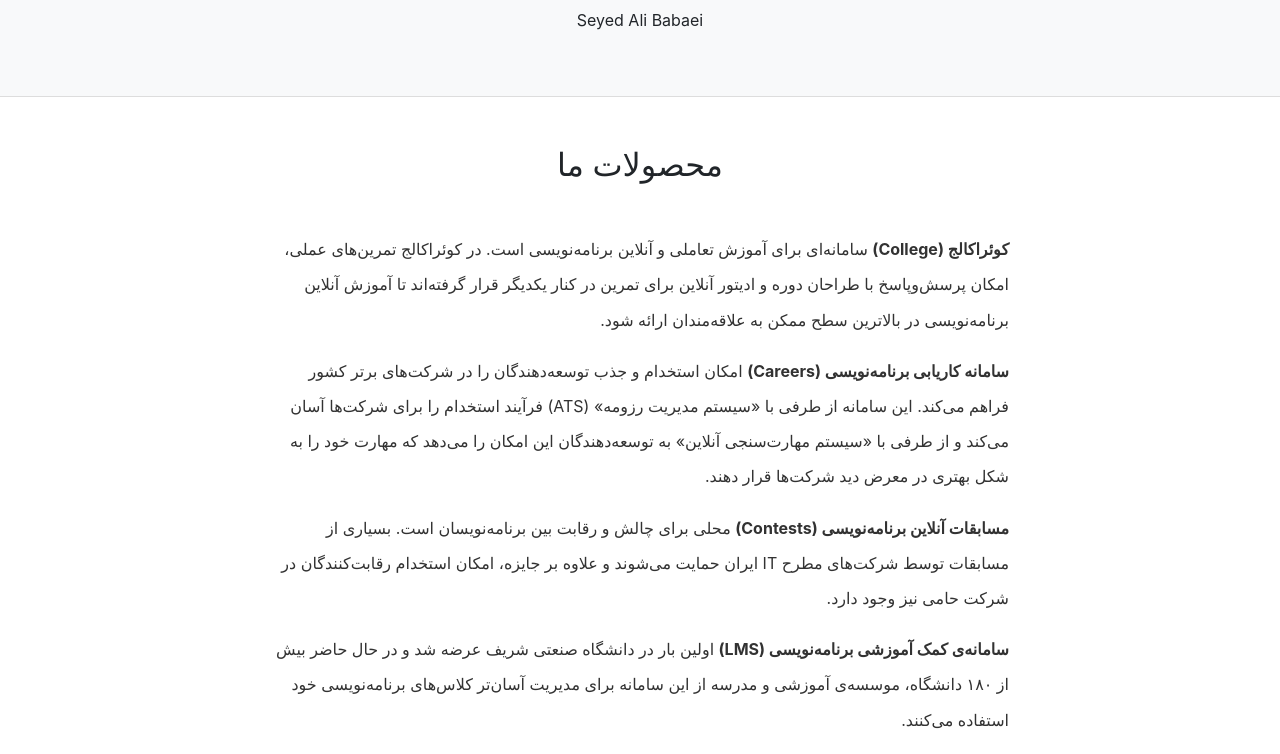
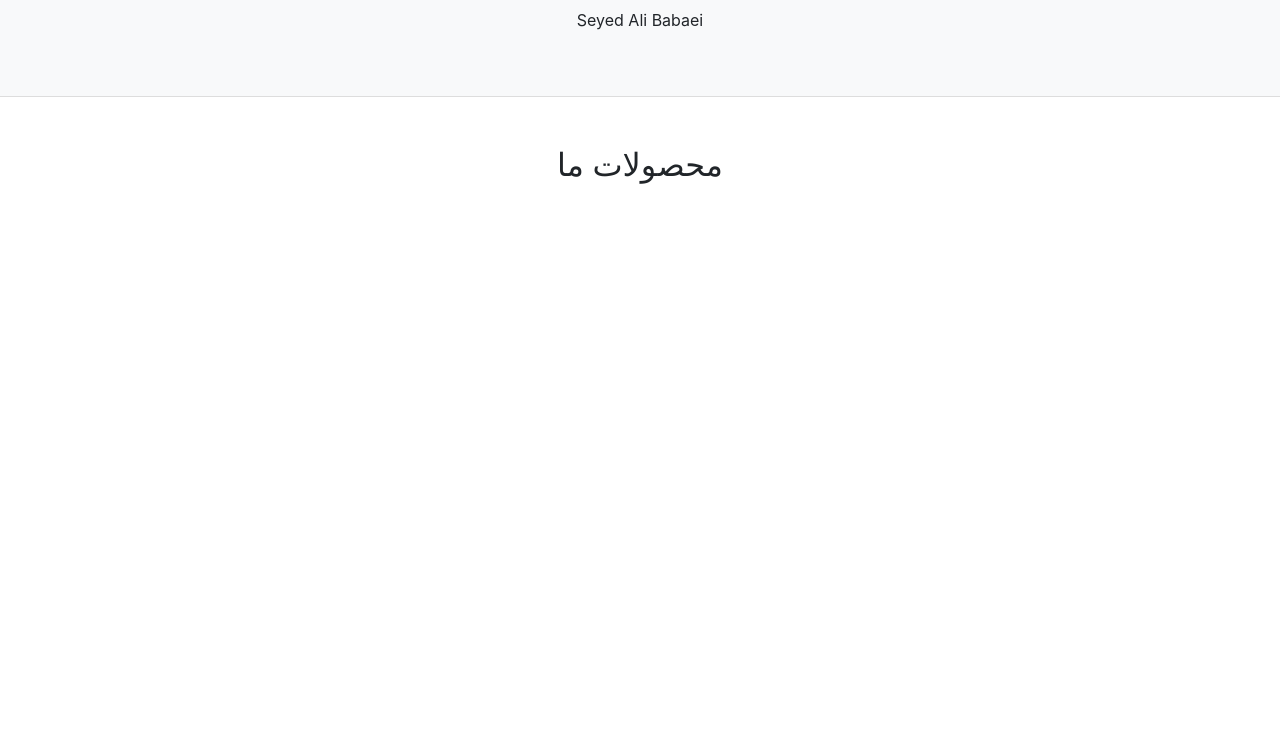
Before and after one commit to AmirMohammadKargar/Charity, a Django app: page /about-us/ in a window 1280 px wide. Shown: the part 679-1433 px from the top of the page. After the commit the page ends 863 px from the top, so only its background shows below. Run offline with Django 3.2, Linux system fonts and the light colour scheme; data comes from the database, SQL or seed files in the repository; some libraries are stand-ins or nearby versions; some web fonts are replaced.

Commit message:
Update about_us_base.html

```diff
--- a/about_us/templates/about_us_base.html
+++ b/about_us/templates/about_us_base.html
@@ -62,44 +62,7 @@
         <section class="text-right">
             <div class="container mx-auto" style="width: 60%">
                 <h2 class="text-center my-5">محصولات ما</h2>
-                <p>
-                    <b>کوئراکالج (College)</b>
-                    سامانه‌ای برای آموزش تعاملی و آنلاین برنامه‌نویسی است.
-                    در کوئراکالج تمرین‌های عملی، امکان پرسش‌وپاسخ با طراحان دوره و
-                    ادیتور
-                    آنلاین
-                    برای تمرین در کنار یکدیگر قرار گرفته‌اند
-                    تا آموزش آنلاین برنامه‌نویسی در بالاترین سطح ممکن به علاقه‌مندان
-                    ارائه
-                    شود.
-                </p>
-                <p>
-                    <b>سامانه کاریابی برنامه‌نویسی (Careers)</b>
-                    امکان استخدام و جذب توسعه‌دهندگان را در شرکت‌های برتر کشور فراهم
-                    می‌کند.
-                    این سامانه از طرفی با «سیستم مدیریت رزومه» (ATS) فرآیند استخدام را
-                    برای شرکت‌ها آسان می‌کند
-                    و از طرفی با «سیستم مهارت‌سنجی آنلاین» به توسعه‌دهندگان این امکان
-                    را
-                    می‌دهد
-                    که مهارت خود را به شکل بهتری در معرض دید شرکت‌ها قرار دهند.
-                </p>
-                <p>
-                    <b>مسابقات آنلاین برنامه‌نویسی (Contests)</b>
-                    محلی برای چالش و رقابت بین برنامه‌نویسان است.
-                    بسیاری از مسابقات توسط شرکت‌های مطرح IT ایران حمایت می‌شوند
-                    و علاوه بر جایزه، امکان استخدام رقابت‌کنندگان در شرکت حامی نیز
-                    وجود
-                    دارد.
-                </p>
-                <p>
-                    <b>سامانه‌ی کمک آموزشی برنامه‌نویسی (LMS)</b>
-                    اولین بار در دانشگاه صنعتی شریف عرضه شد
-                    و در حال حاضر بیش از ۱۸۰ دانشگاه، موسسه‌ی آموزشی و مدرسه
-                    از این سامانه برای مدیریت آسان‌تر کلاس‌های برنامه‌نویسی خود
-                    استفاده
-                    می‌کنند.
-                </p>
+
             </div>
         </section>
     </main>
```
